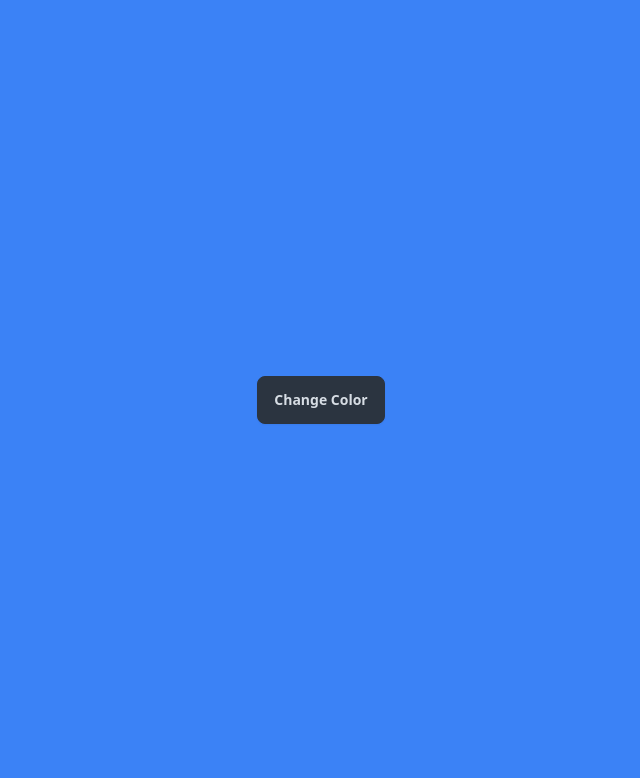
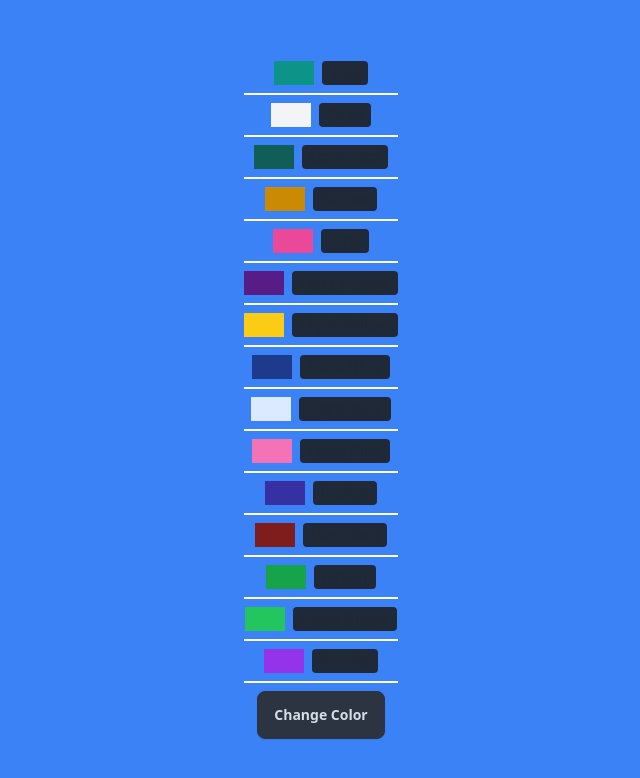
Before and after one commit to theodoremca/react-daisyUI-work, a React (Vite) app: page / in a window 1280 px wide. Shown: the top 778 px of the page, without its empty margins (319-959 px from the left). Built offline with nearby package versions, Linux system fonts and the light colour scheme.

Commit message:
afplan  : 2024-03-26 16:58:02

```diff
--- a/src/App.jsx
+++ b/src/App.jsx
@@ -1,16 +1,31 @@
 import { Body } from "./components/Body"
 import Footer from "./components/Footer"
 import { NavBar} from "./components/NavBar"
+import { ClassWorkFour } from "./pages/ClassWorkFour"
+import { ClassWorkSix } from "./pages/ClassWorkSix"
 
 export const App = ()=>{
     return (
       <>
       <div className="bg-white">
-      <NavBar/>
-     <Body />
-      <Footer/>
+
+   <Layout>
+  <ClassWorkFour/>
+  <ClassWorkSix/>
+  <ClassWorkSix/>
+   </Layout>
+
+
+
       </div>
       </>
 
     )
   }
+
+
+  const Layout = ({children})=><>
+ <NavBar/>
+        {children}
+        <Footer/>
+  </>
--- /dev/null
+++ b/src/components/ColorC.jsx
@@ -0,0 +1,12 @@
+export const ColorC = ({ bgColor, text,textColor, }) => {
+  return (
+    <>
+      <div className="flex space-x-2">
+        <div className={`w-10 ${bgColor}`}></div>
+        {/* <div className='bg-gray-800 px-2 rounded'>{text}</div> */}
+        <div className={`bg-gray-800 px-2 rounded ${textColor}`}>{text}</div>
+      </div>
+      <div className="bg-white h-[2px] w-full"></div>
+    </>
+  );
+};
--- /dev/null
+++ b/src/components/ColorWithChildren.jsx
@@ -0,0 +1,11 @@
+export const ColorCWithChildren = ({children,bgColor }) => {
+  return (
+    <>
+      <div className="flex space-x-2">
+        <div className={`w-10 ${bgColor}`}></div>
+            {children}
+      </div>
+      <div className="bg-white h-[2px] w-full"></div>
+    </>
+  );
+};
--- a/src/components/NavBar.jsx
+++ b/src/components/NavBar.jsx
@@ -1,6 +1,6 @@
 export const NavBar =()=>{
     return (
-<div className="navbar bg-gradient-to-b from-[#4CC9F000] to-[#4361EE70] text-white h-[902px]">
+<div className="navbar bg-gradient-to-b from-[#4CC9F000] to-[#4361EE70] text-white ">
   <div className="flex-1">
     <a className="btn btn-ghost text-xl">daisyUI</a>
   </div>
--- a/src/main.jsx
+++ b/src/main.jsx
@@ -3,7 +3,10 @@ import ReactDOM from 'react-dom/client'
 import './index.css'
 // import { ClassWork } from './pages/ClassWork'
 // import { ClassWorkTwo } from './pages/ClassWorkTwo'
-import { ClassWorkThree } from './pages/ClassWorkThree'
+// import { ClassWorkThree } from './pages/ClassWorkThree'
+// import { ClassWorkFour } from './pages/ClassWorkFour'
+// import { ClassWorkFive } from './pages/ClassWorkFive'
+import { ClassWorkSix } from './pages/ClassWorkSix'
 // import { App } from './App'
 
 ReactDOM.createRoot(document.getElementById('root')).render(
@@ -11,7 +14,10 @@ ReactDOM.createRoot(document.getElementById('root')).render(
    {/* <App/> */}
 {/* <ClassWork/> */}
 {/* <ClassWorkTwo/> */}
-<ClassWorkThree/>
+{/* <ClassWorkThree/> */}
+{/* <ClassWorkFour/> */}
+{/* <ClassWorkFive/> */}
+<ClassWorkSix/>
   </React.StrictMode>,
 
 )
--- /dev/null
+++ b/src/pages/ClassWorkFive.jsx
@@ -0,0 +1,59 @@
+import { useState } from "react";
+import { ColorC } from "../components/ColorC";
+
+
+export const ClassWorkFive = () => {
+  const [bgColor, changeBgColor] = useState("bg-blue-500");
+  const randomColorClasses = [
+      { id: "color-0", color: "bg-teal-600", name: "Teal" },
+      { id: "color-1", color: "bg-gray-100", name: "Gray" },
+      { id: "color-2", color: "bg-teal-800", name: "Dark Teal" },
+      { id: "color-3", color: "bg-yellow-600", name: "Yellow" },
+      { id: "color-4", color: "bg-pink-500", name: "Pink" },
+      { id: "color-5", color: "bg-purple-900", name: "Dark Purple" },
+      { id: "color-6", color: "bg-yellow-400", name: "Light Yellow" },
+      { id: "color-7", color: "bg-blue-900", name: "Dark Blue" },
+      { id: "color-8", color: "bg-blue-100", name: "Light Blue" },
+      { id: "color-9", color: "bg-pink-400", name: "Light Pink" },
+      { id: "color-10", color: "bg-indigo-800", name: "Indigo" },
+      { id: "color-11", color: "bg-red-900", name: "Dark Red" },
+      { id: "color-12", color: "bg-green-600", name: "Green" },
+      { id: "color-13", color: "bg-green-500", name: "Light Green" },
+      { id: "color-14", color: "bg-purple-600", name: "Purple" },
+  ]
+.map(
+ (item)=>({textColor: item.color.replace('bg','text'),...item}));
+
+//   let A = [
+//     {name:"clara", os:'Ubunto'},
+//     {name:"Shelby", os:'Windows'},
+//     {name:"Salem", os:'Mac'},
+// ].map((x)=>({...x,sen:`${x.name} ${x.os} PC`, osStringLength: x.os.length}))
+
+// console.log(A)
+  // (item)=>({textColor: item.color.replace('bg','text'),other:item}));
+
+    console.log(randomColorClasses);
+  const changeColor = () => {
+    changeBgColor(
+      randomColorClasses[Math.floor(Math.random() * randomColorClasses.length)]
+        .color
+    );
+  };
+
+  return (
+    <>
+      <div className={`flex justify-center items-center h-screen ${bgColor}`}>
+        <div className="flex flex-col items-center space-y-2">
+          {
+            randomColorClasses.map((x)=> <  ColorC key={x.id} text={x.name} bgColor={x.color}/>)
+          }
+
+          <button className="btn btn-neutral" onClick={changeColor}>
+            Change Color{" "}
+          </button>
+        </div>
+      </div>
+    </>
+  );
+};
--- /dev/null
+++ b/src/pages/ClassWorkFour.jsx
@@ -0,0 +1,45 @@
+import { useState } from "react";
+
+export const ClassWorkFour = () => {
+  const [bgColor, changeBgColor] = useState("bg-blue-500");
+  const randomColorClasses = [
+    { id: 'color-0', color: 'bg-teal-600' },
+    { id: 'color-1', color: 'bg-gray-100' },
+    { id: 'color-2', color: 'bg-teal-800' },
+    { id: 'color-3', color: 'bg-yellow-600' },
+    { id: 'color-4', color: 'bg-pink-500' },
+    { id: 'color-5', color: 'bg-purple-900' },
+    { id: 'color-6', color: 'bg-yellow-400' },
+    { id: 'color-7', color: 'bg-blue-900' },
+    { id: 'color-8', color: 'bg-blue-100' },
+    { id: 'color-9', color: 'bg-pink-400' },
+    { id: 'color-10', color: 'bg-indigo-800' },
+    { id: 'color-11', color: 'bg-red-900' },
+    { id: 'color-12', color: 'bg-green-600' },
+    { id: 'color-13', color: 'bg-green-500' },
+    { id: 'color-14', color: 'bg-purple-600' }
+  ]
+     const changeColor = ()=>{
+        changeBgColor(randomColorClasses[Math.floor(Math.random()*randomColorClasses.length)].color)
+      }
+
+  return (
+    <>
+        <div className={`flex justify-center items-center h-screen ${bgColor}`}>
+        <div className="flex flex-col items-center space-y-2">
+          <div className="flex space-x-2">
+            {
+              randomColorClasses.map((anyName)=> <div key={anyName.id}
+              className={`h-6 w-6 ${anyName.color} ${anyName.color==bgColor ? 'border-2 border-red-500':'rounded-full'}`}
+              // className={`h-6 w-6 ${anyName.color} ${anyName.color==bgColor && 'border-2 border-red-500'}`}
+              ></div>)
+              // randomColorClasses.map((item,idx)=> <div key={idx} className={`h-6 w-6 ${item}`}></div>)
+            }
+          </div>
+          <button className="btn btn-neutral" onClick={changeColor}>Change Color </button>
+        </div>
+      </div>
+
+    </>
+  );
+};
--- /dev/null
+++ b/src/pages/ClassWorkSix.jsx
@@ -0,0 +1,65 @@
+import { useState } from "react";
+import { ColorC } from "../components/ColorC";
+import { ColorCWithChildren } from "../components/ColorWithChildren";
+
+
+export const ClassWorkSix = () => {
+  const [bgColor, changeBgColor] = useState("bg-blue-500");
+  const randomColorClasses = [
+      { id: "color-0", color: "bg-teal-600", name: "Teal" },
+      { id: "color-1", color: "bg-gray-100", name: "Gray" },
+      { id: "color-2", color: "bg-teal-800", name: "Dark Teal" },
+      { id: "color-3", color: "bg-yellow-600", name: "Yellow" },
+      { id: "color-4", color: "bg-pink-500", name: "Pink" },
+      { id: "color-5", color: "bg-purple-900", name: "Dark Purple" },
+      { id: "color-6", color: "bg-yellow-400", name: "Light Yellow" },
+      { id: "color-7", color: "bg-blue-900", name: "Dark Blue" },
+      { id: "color-8", color: "bg-blue-100", name: "Light Blue" },
+      { id: "color-9", color: "bg-pink-400", name: "Light Pink" },
+      { id: "color-10", color: "bg-indigo-800", name: "Indigo" },
+      { id: "color-11", color: "bg-red-900", name: "Dark Red" },
+      { id: "color-12", color: "bg-green-600", name: "Green" },
+      { id: "color-13", color: "bg-green-500", name: "Light Green" },
+      { id: "color-14", color: "bg-purple-600", name: "Purple" },
+  ]
+.map(
+ (item)=>({textColor: item.color.replace('bg','text'),...item}));
+
+//   let A = [
+//     {name:"clara", os:'Ubunto'},
+//     {name:"Shelby", os:'Windows'},
+//     {name:"Salem", os:'Mac'},
+// ].map((x)=>({...x,sen:`${x.name} ${x.os} PC`, osStringLength: x.os.length}))
+
+// console.log(A)
+  // (item)=>({textColor: item.color.replace('bg','text'),other:item}));
+
+    console.log(randomColorClasses);
+  const changeColor = () => {
+    changeBgColor(
+      randomColorClasses[Math.floor(Math.random() * randomColorClasses.length)]
+        .color
+    );
+  };
+
+  return (
+    <>
+      <div className={`flex justify-center items-center h-screen ${bgColor}`}>
+        <div className="flex flex-col items-center space-y-2">
+          {
+            randomColorClasses.map((x)=>
+             <ColorCWithChildren key={x.id} bgColor={x.color}>
+                      <div className={`bg-gray-800 px-2 rounded ${x.textColor}`}>
+                        {x.name}
+                      </div>
+            </ColorCWithChildren >)
+          }
+
+          <button className="btn btn-neutral" onClick={changeColor}>
+            Change Color{" "}
+          </button>
+        </div>
+      </div>
+    </>
+  );
+};
--- a/tailwind.config.js
+++ b/tailwind.config.js
@@ -2,6 +2,7 @@
 export default {
   content: [
     './src/**/*.{html,js,jsx,ts,tsx}',
+
   ],
   theme: {
     extend: {},
```
Also changed, not shown: .eslintrc.cjs.
